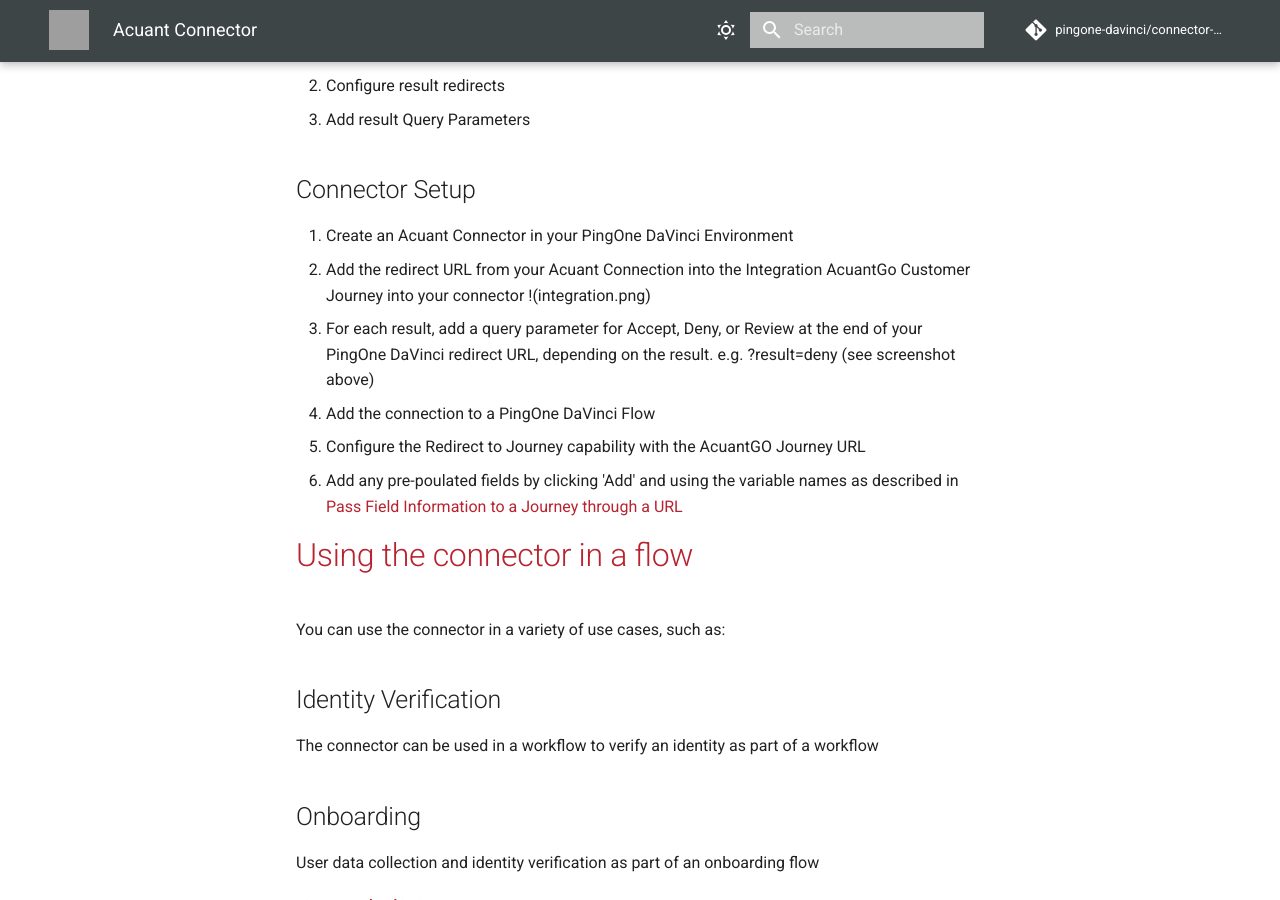
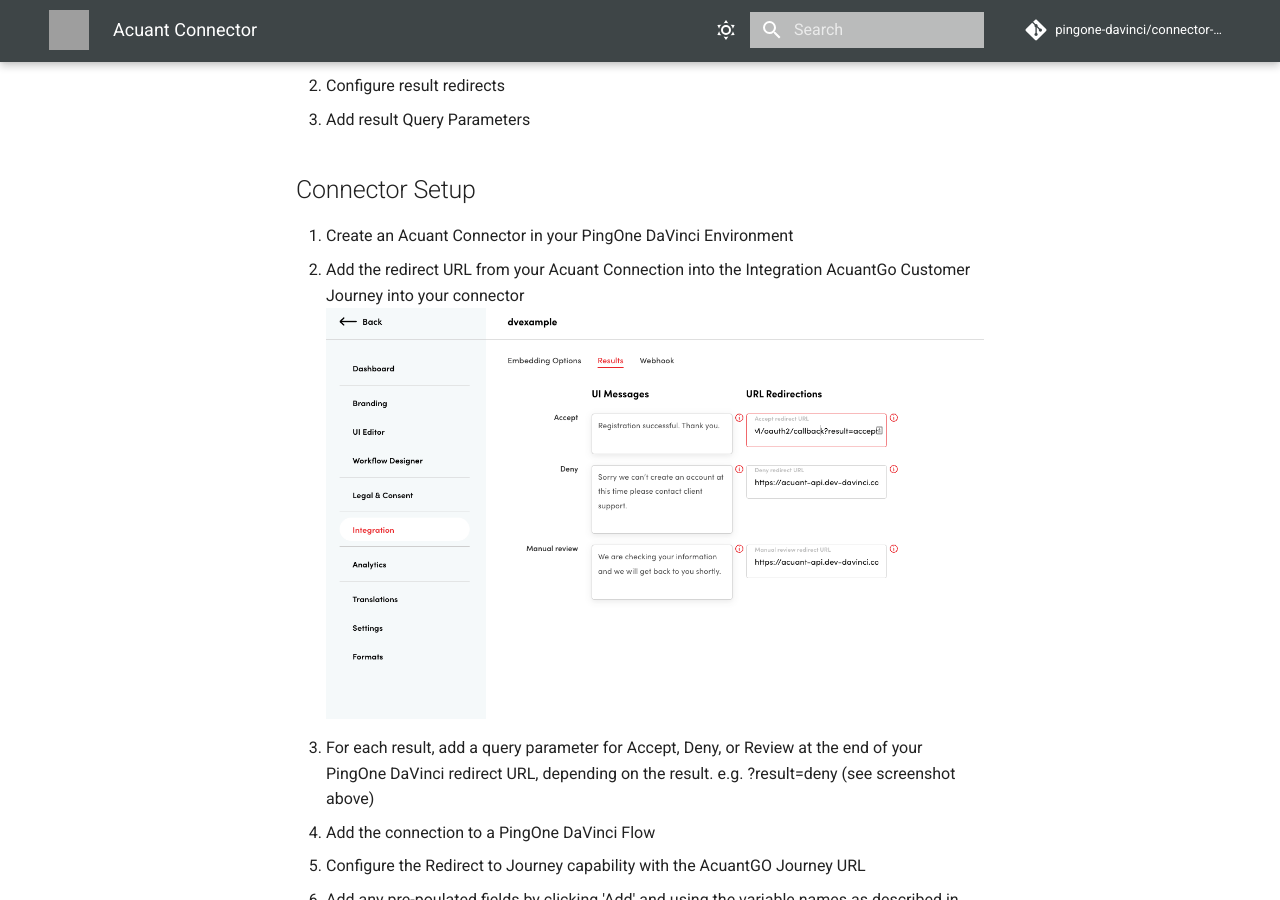
Before and after one commit to pingone-davinci/documentation, an MkDocs documentation site: the page built from docs/acuant/README.md, in a window 1280 px wide and 900 px high, scrolled down 859 px. Built offline with MkDocs 1.6.1 and Material for MkDocs 9.7.7, drawn with Linux system fonts in a browser that asks for light colours; comment, search, counter and statistics services are not loaded; grey boxes are pictures that could not be loaded.

Commit message:
Update README.md

```diff
--- a/docs/acuant/README.md
+++ b/docs/acuant/README.md
@@ -38,8 +38,7 @@
 
 
 1. Create an Acuant Connector in your PingOne DaVinci Environment
-2. Add the redirect URL from your Acuant Connection into the Integration AcuantGo Customer Journey into your connector
-!(integration.png)
+2. Add the redirect URL from your Acuant Connection into the Integration AcuantGo Customer Journey into your connector ![integration](integration.png)
 3. For each result, add a query parameter for Accept, Deny, or Review at the end of your PingOne DaVinci redirect URL, depending on the result. e.g. ?result=deny (see screenshot above)
 4. Add the connection to a PingOne DaVinci Flow
 5. Configure the Redirect to Journey capability with the AcuantGO Journey URL
```
